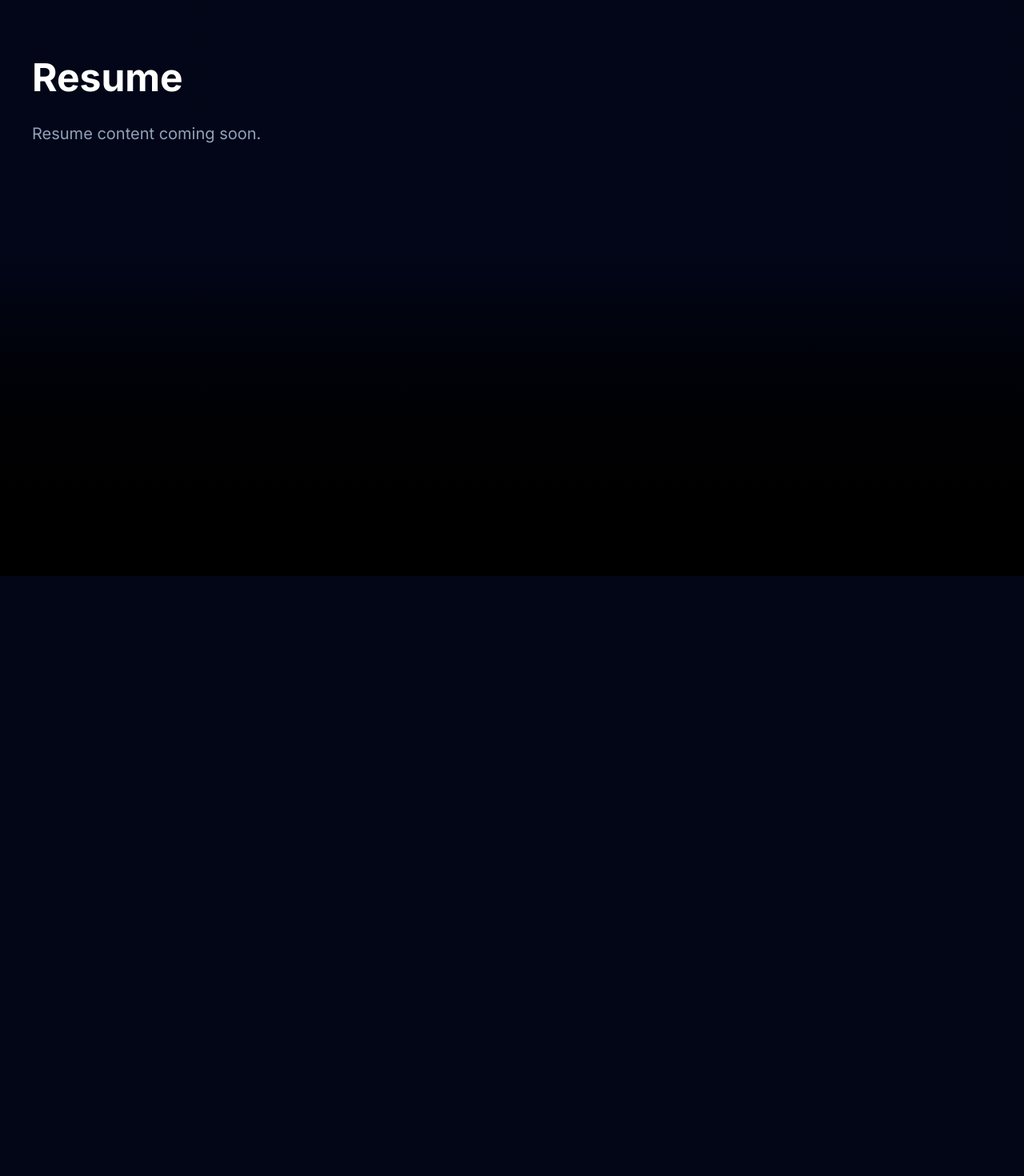
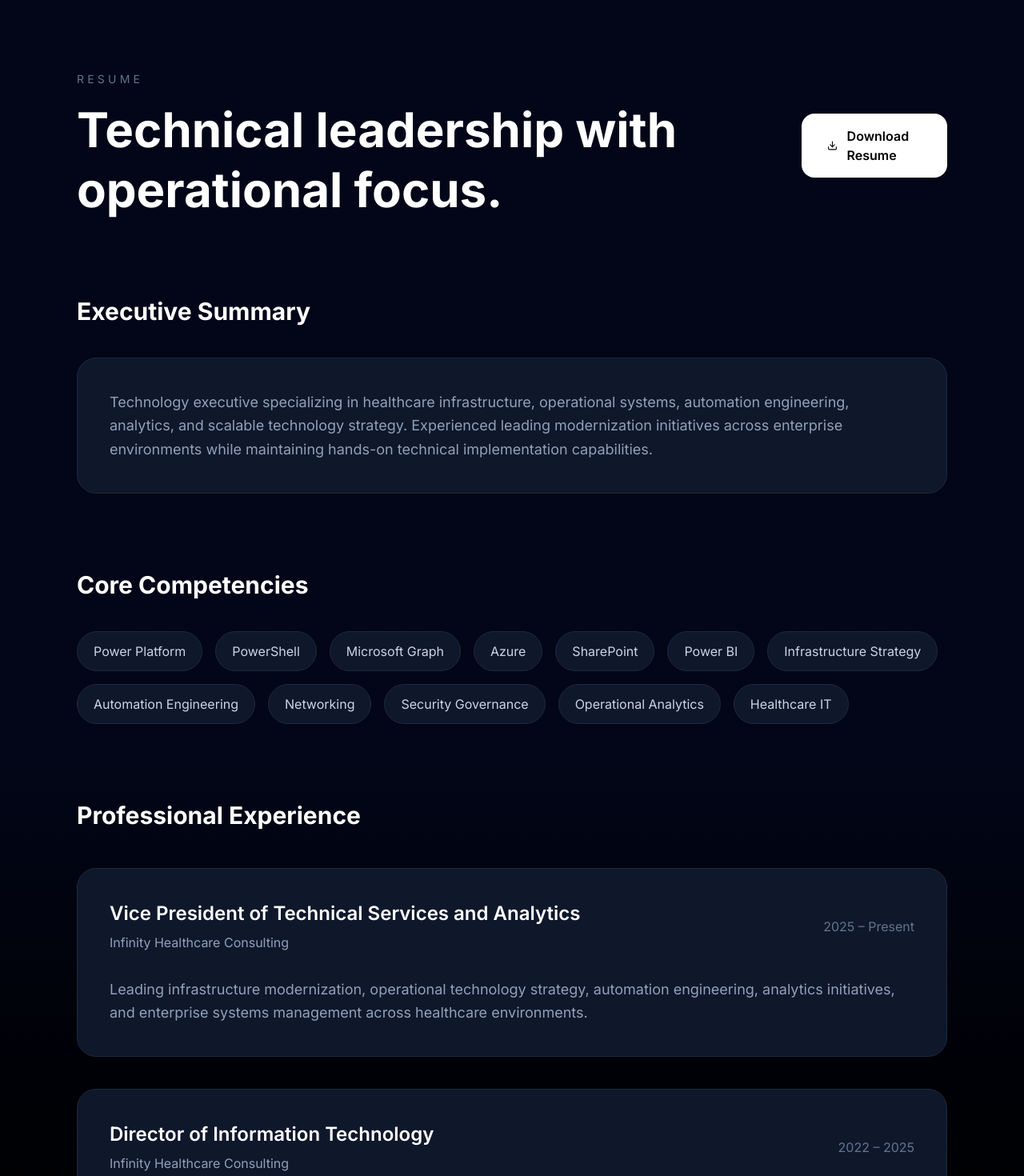
Before and after one commit to TrevisCleary/trevis-portfolio, a React (Vite) app: page /resume in a window 1280 px wide. Shown: the part 80-1550 px from the top of the page at 80% size. Before the commit the page ends 800 px from the top, so only its background shows below. Built offline with nearby package versions, Linux system fonts and the light colour scheme.

Commit message:
Added downloadable resume PDF

```diff
--- a/src/pages/Resume.jsx
+++ b/src/pages/Resume.jsx
@@ -1,13 +1,137 @@
+import { Download } from "lucide-react";
+
 function Resume() {
+  const experience = [
+    {
+      title: "Vice President of Technical Services and Analytics",
+      company: "Infinity Healthcare Consulting",
+      timeframe: "2025 – Present",
+      description:
+        "Leading infrastructure modernization, operational technology strategy, automation engineering, analytics initiatives, and enterprise systems management across healthcare environments."
+    },
+    {
+      title: "Director of Information Technology",
+      company: "Infinity Healthcare Consulting",
+      timeframe: "2022 – 2025",
+      description:
+        "Directed infrastructure operations, systems administration, vendor management, cybersecurity initiatives, and multi-site technology strategy."
+    },
+    {
+      title: "Director of Business Development",
+      company: "Infinity Healthcare Consulting",
+      timeframe: "2021 – 2022",
+      description:
+        "Led operational technology alignment, analytics initiatives, and strategic growth efforts across healthcare consulting operations."
+    }
+  ];
+
+  const skills = [
+    "Power Platform",
+    "PowerShell",
+    "Microsoft Graph",
+    "Azure",
+    "SharePoint",
+    "Power BI",
+    "Infrastructure Strategy",
+    "Automation Engineering",
+    "Networking",
+    "Security Governance",
+    "Operational Analytics",
+    "Healthcare IT"
+  ];
+
   return (
-    <div className="px-10 py-20">
-      <h1 className="text-5xl font-bold mb-8">
-        Resume
-      </h1>
+    <div className="max-w-6xl mx-auto px-8 py-24">
+      <div className="flex flex-col md:flex-row md:items-center md:justify-between gap-8">
+        <div>
+          <p className="uppercase tracking-[0.3em] text-slate-500 text-sm mb-4">
+            Resume
+          </p>
 
-      <p className="text-slate-400 text-xl">
-        Resume content coming soon.
-      </p>
+          <h1 className="text-6xl font-bold leading-tight">
+            Technical leadership with operational focus.
+          </h1>
+        </div>
+
+<a
+  href="/Resume_Trevis_Cleary.pdf"
+  target="_blank"
+  rel="noopener noreferrer"
+  className="flex items-center gap-3 bg-white text-black px-8 py-4 rounded-2xl font-semibold hover:opacity-90 transition"
+>
+  <Download size={20} />
+
+  Download Resume
+</a>
+      </div>
+
+      <section className="mt-24">
+        <h2 className="text-3xl font-bold mb-10">
+          Executive Summary
+        </h2>
+
+        <div className="bg-slate-900 border border-slate-800 rounded-3xl p-10">
+          <p className="text-slate-400 text-lg leading-relaxed">
+            Technology executive specializing in healthcare infrastructure,
+            operational systems, automation engineering, analytics,
+            and scalable technology strategy. Experienced leading
+            modernization initiatives across enterprise environments
+            while maintaining hands-on technical implementation capabilities.
+          </p>
+        </div>
+      </section>
+
+      <section className="mt-24">
+        <h2 className="text-3xl font-bold mb-10">
+          Core Competencies
+        </h2>
+
+        <div className="flex flex-wrap gap-4">
+          {skills.map((skill, index) => (
+            <span
+              key={index}
+              className="bg-slate-900 border border-slate-800 px-5 py-3 rounded-full text-slate-300"
+            >
+              {skill}
+            </span>
+          ))}
+        </div>
+      </section>
+
+      <section className="mt-24">
+        <h2 className="text-3xl font-bold mb-12">
+          Professional Experience
+        </h2>
+
+        <div className="space-y-10">
+          {experience.map((job, index) => (
+            <div
+              key={index}
+              className="bg-slate-900 border border-slate-800 rounded-3xl p-10"
+            >
+              <div className="flex flex-col md:flex-row md:items-center md:justify-between gap-4">
+                <div>
+                  <h3 className="text-2xl font-semibold">
+                    {job.title}
+                  </h3>
+
+                  <p className="text-slate-400 mt-2">
+                    {job.company}
+                  </p>
+                </div>
+
+                <div className="text-slate-500">
+                  {job.timeframe}
+                </div>
+              </div>
+
+              <p className="text-slate-400 leading-relaxed mt-8 text-lg">
+                {job.description}
+              </p>
+            </div>
+          ))}
+        </div>
+      </section>
     </div>
   );
 }
```
Also changed, not shown: 2 other files (tests, documents, lock files or other folders).
